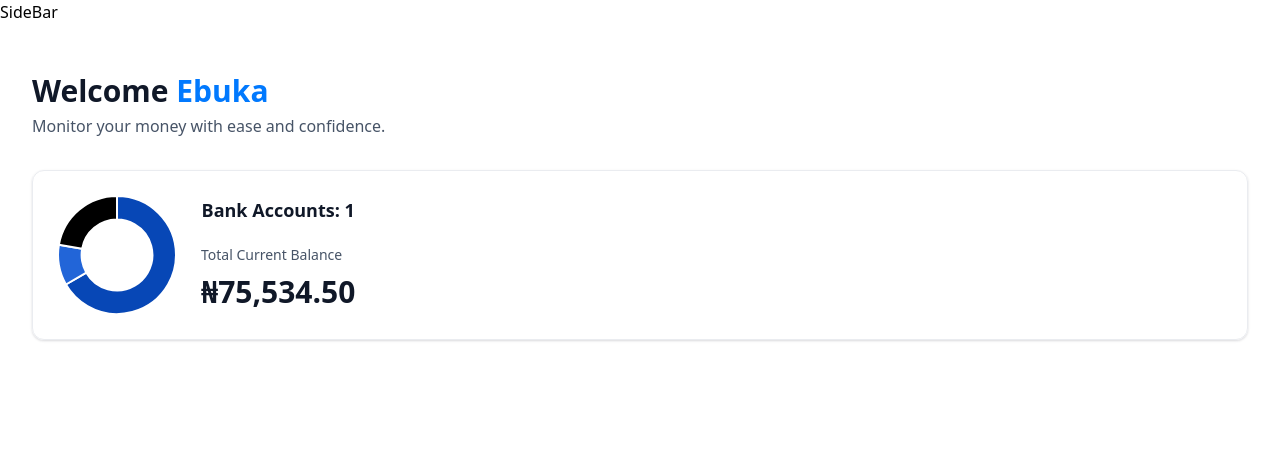
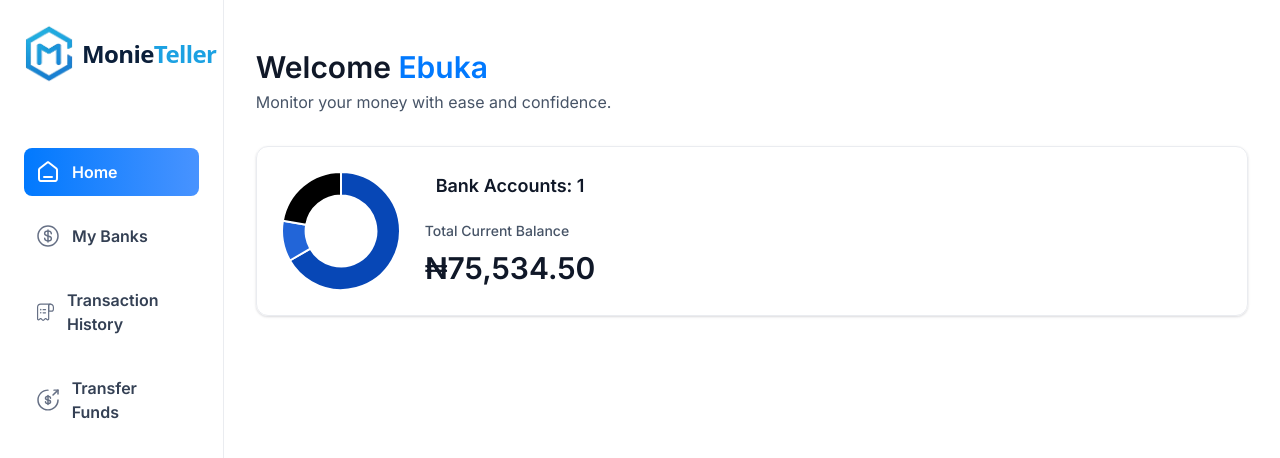
Before and after one commit to Ebukachuqz/monieteller-app, a Next.js app: page / in a window 1280 px wide. Shown: the top 458 px of the page. Built offline with nearby package versions, Linux system fonts and the light colour scheme.

Commit message:
feat: add Sidebar component with navigation links and logo

```diff
--- /dev/null
+++ b/app/(main)/_components/Sidebar.tsx
@@ -0,0 +1,61 @@
+"use client";
+
+import { sidebarLinks } from "@/constants";
+import { cn } from "@/lib/utils";
+import Image from "next/image";
+import Link from "next/link";
+import { usePathname } from "next/navigation";
+
+const Sidebar = () => {
+  const pathname = usePathname();
+
+  return (
+    <section className="sidebar">
+      <nav className="flex flex-col gap-4">
+        <Link href="/" className="mb-12 cursor-pointer flex items-center gap-2">
+          <Image
+            src="/icons/logo.png"
+            width={50}
+            height={50}
+            alt="MonieTeller logo"
+            // className="w-[40px] "
+          />
+          {/* <h1 className="sidebar-logo">MonieTeller</h1> */}
+          <div className="monieteller-logo">
+            <span className="monie">Monie</span>
+            <span className="teller">Teller</span>
+          </div>
+        </Link>
+
+        {sidebarLinks.map((item) => {
+          const isActive =
+            pathname === item.route || pathname.startsWith(`${item.route}/`);
+
+          return (
+            <Link
+              href={item.route}
+              key={item.label}
+              className={cn("sidebar-link", { "bg-bank-gradient": isActive })}
+            >
+              <div className="relative size-6">
+                <Image
+                  src={item.imgURL}
+                  alt={item.label}
+                  fill
+                  className={cn({
+                    "brightness-[3] invert-0": isActive,
+                  })}
+                />
+              </div>
+              <p className={cn("sidebar-label", { "!text-white": isActive })}>
+                {item.label}
+              </p>
+            </Link>
+          );
+        })}
+      </nav>
+    </section>
+  );
+};
+
+export default Sidebar;
--- a/app/(main)/layout.tsx
+++ b/app/(main)/layout.tsx
@@ -1,11 +1,13 @@
+import Sidebar from "./_components/Sidebar";
+
 export default function MainLayout({
   children,
 }: Readonly<{
   children: React.ReactNode;
 }>) {
   return (
-    <main>
-      SideBar
+    <main className="flex h-screen w-full font-inter">
+      <Sidebar />
       {children}
     </main>
   );
--- a/app/globals.css
+++ b/app/globals.css
@@ -44,6 +44,19 @@
 }
 
 @layer utilities {
+  /* logo */
+  .monieteller-logo {
+    @apply font-sans font-bold text-2xl tracking-tight inline-block;
+  }
+
+  .monieteller-logo .monie {
+    @apply text-[#0b1f3a] transition-colors duration-300;
+  }
+
+  .monieteller-logo .teller {
+    @apply text-[#1CA1E2] transition-colors duration-300;
+  }
+
   .input-class {
     @apply text-16 placeholder:text-16 rounded-lg border border-gray-300 text-gray-900 placeholder:text-gray-500;
   }
@@ -365,7 +378,7 @@
 
   /* Sidebar */
   .sidebar {
-    @apply sticky left-0 top-0 flex h-screen w-fit flex-col  justify-between border-r border-gray-200 bg-white pt-8 text-white max-md:hidden sm:p-4 xl:p-6 2xl:w-[355px];
+    @apply sticky left-0 top-0 flex h-screen w-fit flex-col justify-between border-r border-gray-200 bg-white pt-8 text-white max-md:hidden sm:p-4 xl:p-6 2xl:w-[355px];
   }
 
   .sidebar-logo {
--- a/package.json
+++ b/package.json
@@ -15,6 +15,7 @@
     "clsx": "^2.1.1",
     "lucide-react": "^0.509.0",
     "next": "14.2.3",
+    "query-string": "9.0.0",
     "react": "^18",
     "react-chartjs-2": "^5.3.0",
     "react-countup": "^6.5.3",
```
Also changed, not shown: public/icons/logo.png (added), 1 other file (tests, documents, lock files or other folders).
